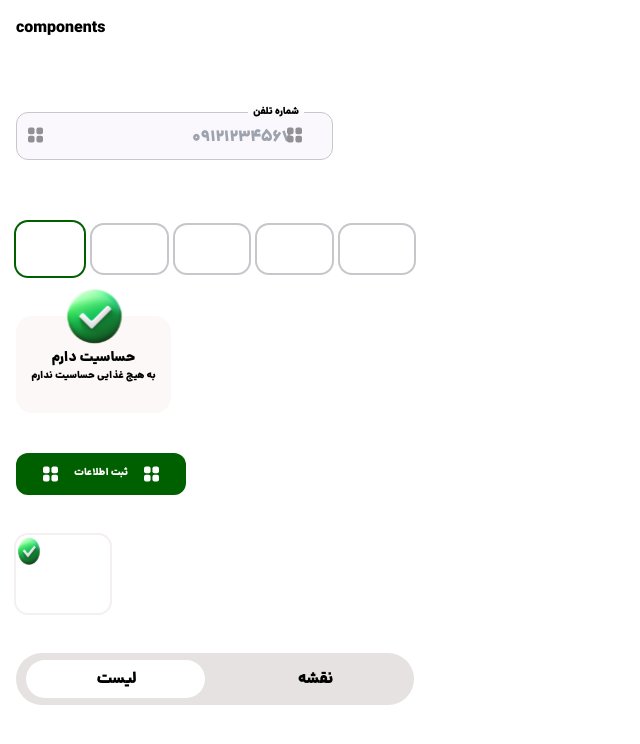
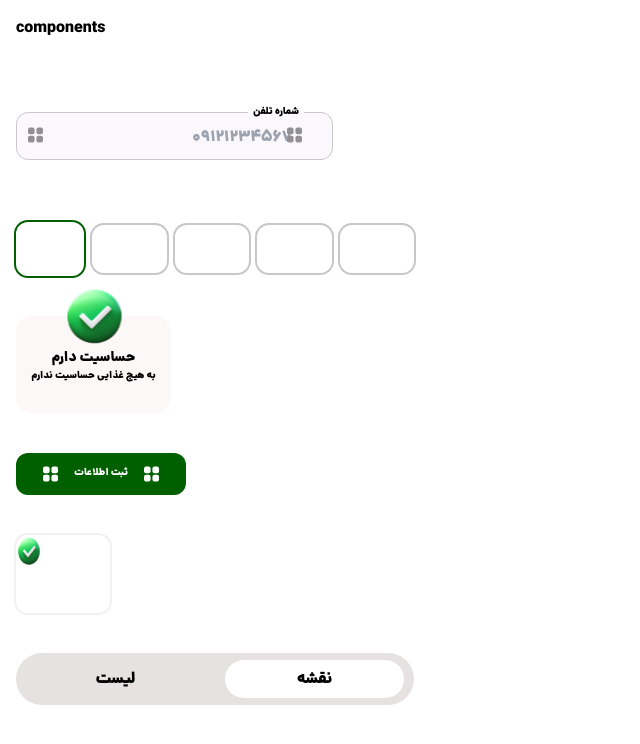
Before and after one commit to misarfehapp/misarfehMain, a Next.js app: page / in a window 1280 px wide. Shown: the top 744 px of the page, without its empty margins (0-640 px from the left). Built offline with nearby package versions, Linux system fonts and the light colour scheme.

Commit message:
finished option bar (switched button)

```diff
--- a/components/OptionBar/OptionBar.tsx
+++ b/components/OptionBar/OptionBar.tsx
@@ -7,11 +7,19 @@ const OptionBar = () => {
 
   return (
     <div className="w-[398px] h-[52px] justify-around bg-neutral-neutral90 rounded-rounded-13 flex items-center relative">
-      <div className="absolute w-[179px] h-[38px] bg-white rounded-rounded-12 ml-[10px] left-0" />
-      <div className="z-10" onClick={() => setSelectedOption("لیست")}>
+      <div
+        className={`absolute w-[179px] h-[38px] bg-white rounded-rounded-12 ml-[10px] ${selectedOption === "نقشه" ? "left-1/2" : "left-0"} transition-all duration-300 ease-in-out`}
+      />
+      <div
+        className="z-10 w-1/2 text-center h-full flex justify-center items-center"
+        onClick={() => setSelectedOption("لیست")}
+      >
         <p>لیست</p>
       </div>
-      <div className="z-10" onClick={() => setSelectedOption("نقشه")}>
+      <div
+        className="z-10 w-1/2 text-center h-full flex justify-center items-center"
+        onClick={() => setSelectedOption("نقشه")}
+      >
         <p>نقشه</p>
       </div>
     </div>
```
